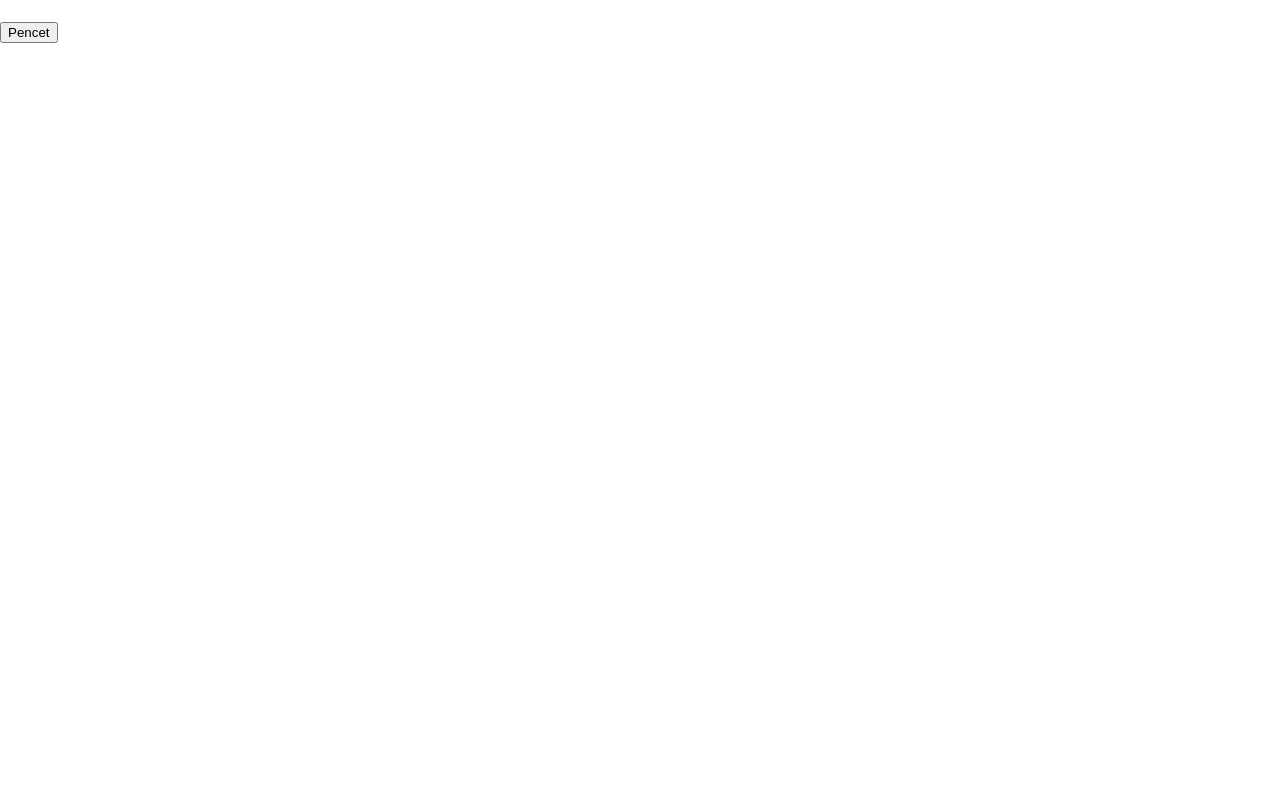
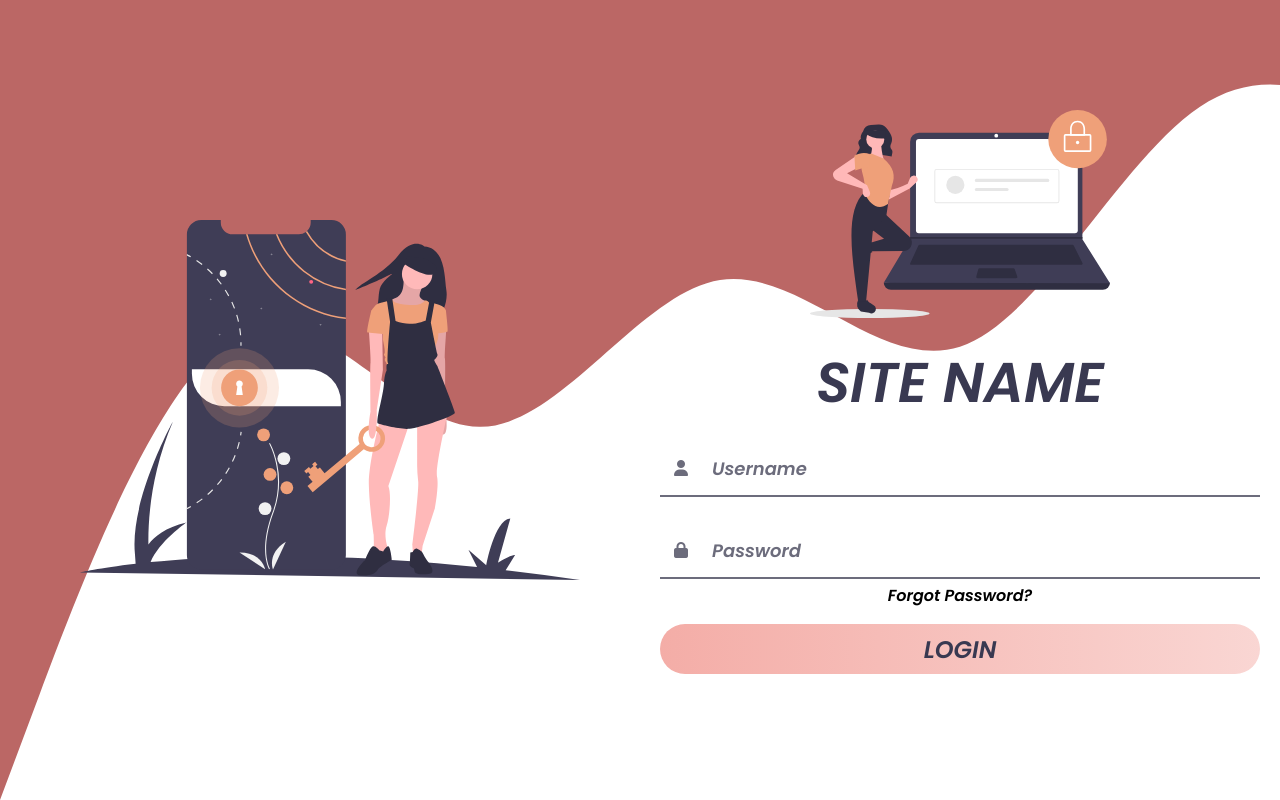
Before and after one commit to putraawali/coba-coba, a React (Create React App) app: page / in a window 1280 px wide. Built offline with nearby package versions, Linux system fonts and the light colour scheme.

Commit message:
template has been transfered to App.js

```diff
--- a/public/index.html
+++ b/public/index.html
@@ -10,6 +10,13 @@
       content="Web site created using create-react-app"
     />
     <link rel="apple-touch-icon" href="%PUBLIC_URL%/logo192.png" />
+
+    <link rel="preconnect" href="https://fonts.googleapis.com">
+    <link rel="preconnect" href="https://fonts.gstatic.com" crossorigin>
+    <link href="https://fonts.googleapis.com/css2?family=Poppins:ital,wght@1,600&display=swap" rel="stylesheet">
+
+    <script src="https://kit.fontawesome.com/38e94145a0.js" crossorigin="anonymous"></script>
+
     <!--
       manifest.json provides metadata used when your web app is installed on a
       user's mobile device or desktop. See https://developers.google.com/web/fundamentals/web-app-manifest/
--- a/src/App.js
+++ b/src/App.js
@@ -2,6 +2,24 @@
 import './App.css';
 import React from 'react'
 
+// const inputs = document.querySelectorAll('input')
+
+// function focusFunc(){
+//   let parent = this.parentNode.parentNode;
+//   parent.classList.add('focus')
+// }
+
+// function blurFunc(){
+//   let parent = this.parentNode.parentNode;
+//   if(this.value===""){
+//     parent.classList.remove('focus')
+//   }
+// }
+
+// inputs.forEach(input =>{
+//   input.addEventListener('focus', focusFunc)
+//   input.addEventListener('blur', blurFunc)
+// })
 
 class App extends React.Component {
   constructor(props) {
@@ -11,15 +29,41 @@ class App extends React.Component {
     };
   }
 
-  increment = () => {
-    this.setState({ i: this.state.i + 1 });
-  };
-
   render() {
     return (
       <>
-        <h1>{this.state.i}</h1>
-        <button onClick={this.increment}>Pencet</button>
+        <img src="/svgLib/wave.svg" alt="" class="wave"/>
+        <div class="container">
+          <div class="img">
+            <img src="/svgLib/undraw_unlock_24mb.svg" alt=""/>
+          </div>
+          <div class="login-container">
+            <form action="">
+              <img class="lap" src="/svgLib/undraw_secure_login_pdn4.svg" alt=""/>
+              <h2>site name</h2>
+              <div class="input-div one">
+                <div class="i">
+                  <i class="fas fa-user"></i>
+                </div>
+                <div>
+                  <h5>Username</h5>
+                  <input class="input" type="text"/>
+                </div>
+              </div>
+              <div class="input-div two">
+                <div class="i">
+                  <i class="fas fa-lock"></i>
+                </div>
+                <div>
+                  <h5>Password</h5>
+                  <input class="input" type="password"/>
+                </div>
+              </div>
+              <test>Forgot Password?</test>
+              <input type="submit" class="btn" value="Login"/>
+            </form>
+          </div>
+        </div>
       </>
     );
   }
--- a/src/index.css
+++ b/src/index.css
@@ -1,4 +1,4 @@
-body {
+/* body {
   margin: 0;
   font-family: -apple-system, BlinkMacSystemFont, 'Segoe UI', 'Roboto', 'Oxygen',
     'Ubuntu', 'Cantarell', 'Fira Sans', 'Droid Sans', 'Helvetica Neue',
@@ -10,4 +10,250 @@ body {
 code {
   font-family: source-code-pro, Menlo, Monaco, Consolas, 'Courier New',
     monospace;
+} */
+
+:root {
+  --wewak: #f4ada7;
+--bright-gray: #393951;
+--falcon: #7f5a62;
+--contessa: #bb6765;
+--don-juan: #634c5c;
+--santas-gray: #9c9ca9;
+--manatee: #9794a4;
+--storm-gray: #6c6c7c;
+--dolphin: #69647c;
+--apricot: #efa079;
+--athens-gray: #f2f3f7;
+--mulled-wine: #4c4b64;
+--zinnwaldite: #ebc0ad;
+--dairy-cream: #f8d4ba;
+--bazaar: #9c8086;
+--copper-rose: #8f6267;
+--copperfield: #dc845c;
 }
+
+*{
+  padding: 0;
+  margin: 0;
+  box-sizing: border-box;
+}
+
+body{
+  font-family: 'Poppins', sans-serif;
+}
+
+.wave{
+  position: fixed;
+  height: 100%;
+  left: 0;
+  bottom: 0;
+  z-index: -1;
+}
+
+.container{
+  width: 100vw;
+  height: 100vh;
+  display: grid;
+  grid-template-columns: repeat(2, 1fr);
+  grid-gap: 5rem;
+  padding: 0 5rem;
+}
+
+.img{
+  display: flex;
+  justify-content: flex-end;
+  align-items: center;
+}
+
+.img img{
+  width: 500px;
+}
+
+.login-container{
+  display: flex;
+  align-items: center;
+  text-align: center;
+}
+
+
+form{
+  width: 600px;
+}
+
+.lap{
+  width: 300px;
+}
+
+form h2{
+  text-align: centre;
+  font-size: 3.5rem;
+  text-transform: uppercase;
+  margin: 15px 0;
+  color: var(--bright-gray);
+}
+
+.input-div{
+  position: relative;
+  display: grid;
+  grid-template-columns: 7% 93%;
+  margin: 25px 0;
+  padding: 5px 0;
+  border-bottom: 2px solid var(--storm-gray);
+}
+
+.input-div:after, .input-div:before{
+  content: '';
+  position: absolute;
+  bottom: -2px;
+  width: 0;
+  height: 2px;
+  background-color: var(--apricot);
+  transition: .5s;
+}
+
+.input-div:after{
+  right: 50%;
+}
+
+.input-div:before{
+  left: 50%;
+}
+
+.input-div.focus .i i{
+  color: var(--apricot);
+}
+
+.input-div.focus div h5{
+  top: -10px;
+  font-size: 15px;
+}
+
+
+.input-div.focus:after, .input-div.focus:before{
+  width: 50%;
+}
+
+
+.input-div.one{
+  margin-top: 0;
+}
+
+.input-div.two{
+  margin-bottom: 4px;
+}
+
+.i{
+  display: flex;
+  justify-content: center;
+  align-items: center;
+}
+
+.i i{
+  color: var(--storm-gray);
+  transition: .5s;
+}
+
+.input-div > div{
+  position: relative;
+  height: 45px;
+}
+
+.input-div > div h5{
+  position: absolute;
+  left: 10px;
+  top: 50%;
+  transform: translateY(-50%);
+  color: var(--storm-gray);
+  font-size: 18px;
+  transition: .5s;
+}
+
+.input{
+  position: absolute;
+  width: 100%;
+  height: 100%;
+  top: 0;
+  left: 0;
+  border: none;
+  outline: none;
+  background: none;
+  padding: 0.5rem 0.5rem;
+  font-size: 1.5rem;
+  font-family: 'Poppins', sans-serif;
+  color: var(--contessa);
+}
+
+a{
+  display: block;
+  text-align: right;
+  text-decoration: none;
+  color: var(--falcon);
+  font-size: 1rem;
+  transition: .5s
+}
+
+a:hover{
+  color: var(--wewak);
+}
+
+.btn{
+  display: block;
+  width: 100%;
+  height: 50px;
+  border-radius: 25px;
+  margin: 1rem 0;
+  font-size: 1.5rem;
+  outline: none;
+  border: none;
+  background-image: linear-gradient(to left, white, var(--wewak));
+  cursor: pointer;
+  color: var(--bright-gray);
+  font-family: 'Poppins', sans-seri f;
+  background-size: 200%;
+  transition: .8s;
+  text-transform: uppercase;
+}
+
+.btn:hover{
+  color: var(--apricot);
+  background-position: right;
+}
+
+@media screen and (max-width: 1050px){
+  .container{
+    grid-gap: 5rem;
+  }
+}
+
+@media screen and (max-width: 1000px){
+  form{
+    width:290px;
+  }
+
+  form h2{
+    font-size: 2rem;
+    margin: 8px 0;
+  }
+
+  .img img{
+    width: 300px;
+  }
+}
+
+@media screen and (max-width: 900px){
+  .img{
+    display: none;
+  }
+
+  .container{
+    grid-template-columns: 1fr;
+  }
+
+  .wave{
+    display: none;
+  }
+
+  .login-container{
+    justify-content: center;
+  }
+}
```
Also changed, not shown: 1 other file (tests, documents, lock files or other folders).
